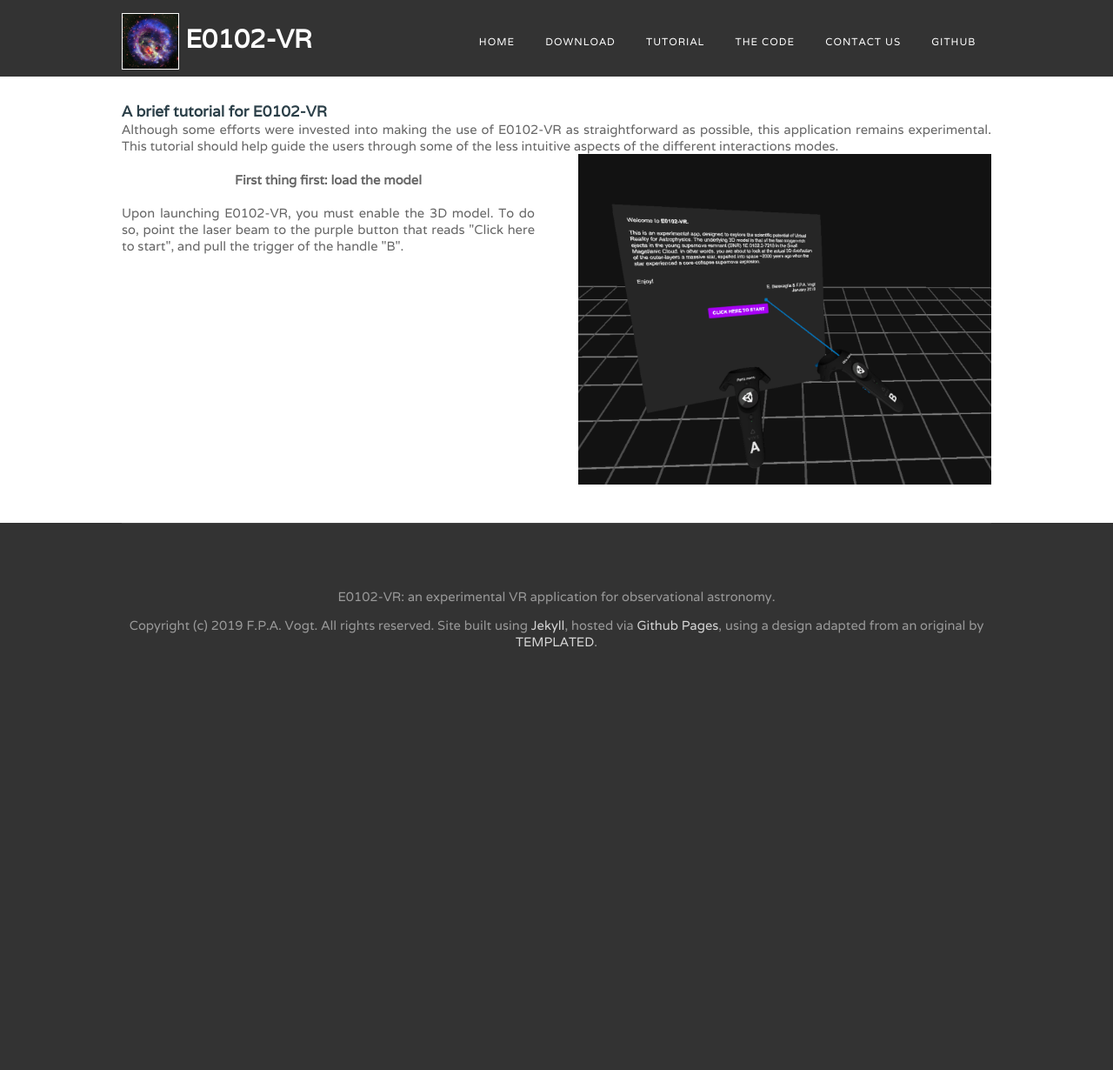
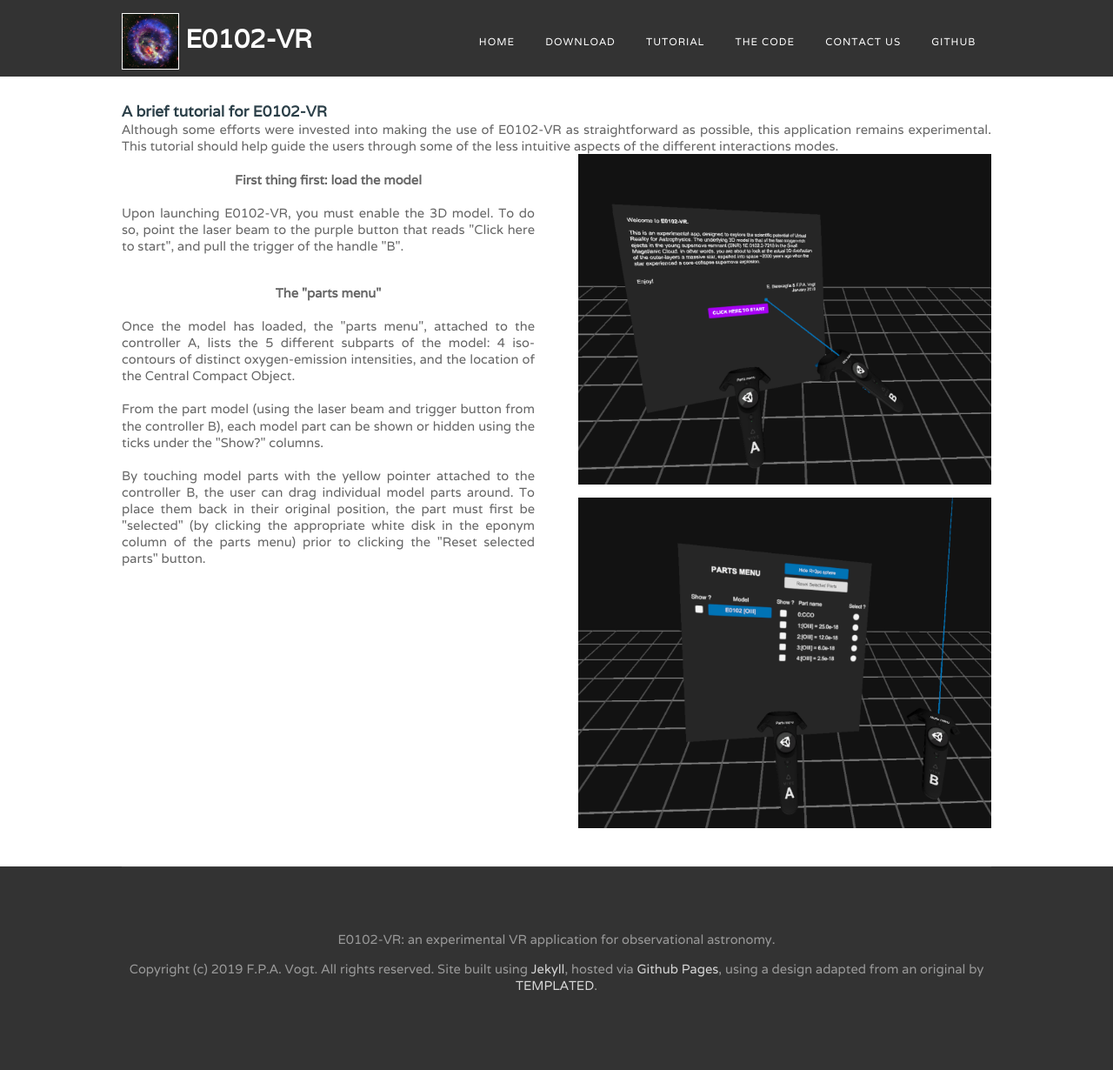
Before and after one commit to fpavogt/E0102-VR, a Jekyll site: the page built from tutorial.html, in a window 1280 px wide. Shown: the whole page at 87% size. Built offline with Jekyll 4.4.1, drawn with Linux system fonts in a browser that asks for light colours; before the commit the page ends 900 px from its top, so only the background shows below that.

Commit message:
Work on tutorial

```diff
--- a/tutorial.html
+++ b/tutorial.html
@@ -22,7 +22,6 @@ through some of the less intuitive aspects of the different interactions modes.
          the handle "B".
          </p>
    </div>
-
    <div class="tbox2">
          <p style="text-align: center">
          <img src="./images/tutorial_1.png" alt="tutorial_1"
@@ -31,9 +30,28 @@ through some of the less intuitive aspects of the different interactions modes.
    </div>
 </div>
 
-<p style="width:100%;line-height:130%;">
-
-
-<br>
-<br>
-</p>
+<div id="two-column">
+   <div class="tbox1">
+         <h4 style="text-align: center">The "parts menu"</h4>
+         <p style="text-align:justify">
+         Once the model has loaded, the "parts menu", attached to the controller A,
+         lists the 5 different subparts of the model: 4 iso-contours of distinct oxygen-emission
+         intensities, and the location of the Central Compact Object. <br>
+         <br>
+         From the part model (using the laser beam and trigger button from the controller B),
+         each model part can be shown or hidden using the ticks under the "Show?" columns. <br>
+         <br>
+         By touching model parts with the yellow pointer attached to the controller B,
+         the user can drag individual model parts around. To place them back in their
+         original position, the part must first be "selected" (by clicking the appropriate
+         white disk in the eponym column of the parts menu) prior to clicking the
+         "Reset selected parts" button.
+         </p>
+   </div>
+   <div class="tbox2">
+         <p style="text-align: center">
+         <img src="./images/tutorial_2.png" alt="tutorial_2"
+         style="vertical-align:middle;width:100%"/>
+         </p>
+   </div>
+</div>
```
Also changed, not shown: images/tutorial_2.png (added).
